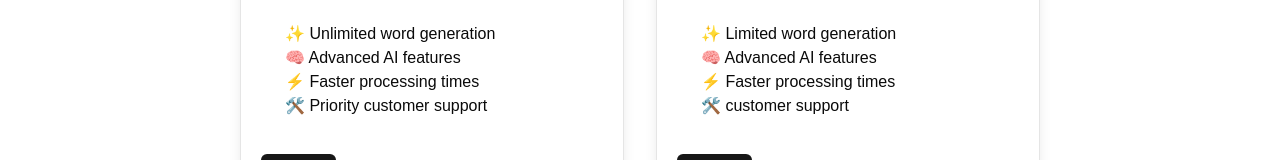
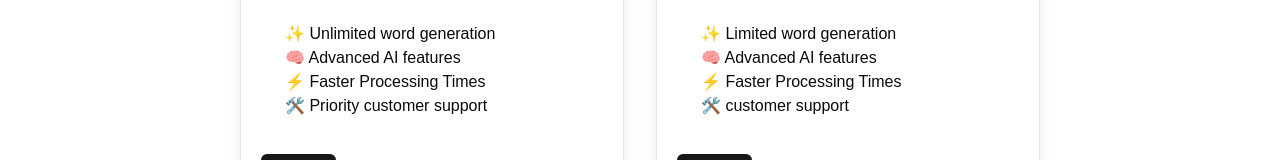
Before and after one commit to rvemuri2/versa-ai, a Next.js app: page /membership in a window 1280 px wide. Shown: the part 388-548 px from the top of the page. Built offline with nearby package versions, Linux system fonts and the light colour scheme; no server answers.

Commit message:
Changing card feature

```diff
--- a/components/plan/plan-card.tsx
+++ b/components/plan/plan-card.tsx
@@ -69,7 +69,7 @@ export default function PlanCard({
         <ul className="m-5">
           <li>✨ {name == "Free" ? "Limited" : "Unlimited"} word generation</li>
           <li>🧠 Advanced AI features</li>
-          <li>⚡ Faster processing times</li>
+          <li>⚡ Faster Processing Times</li>
           <li>🛠️ {name == "Free" ? "" : "Priority"} customer support</li>
         </ul>
       </div>
```
